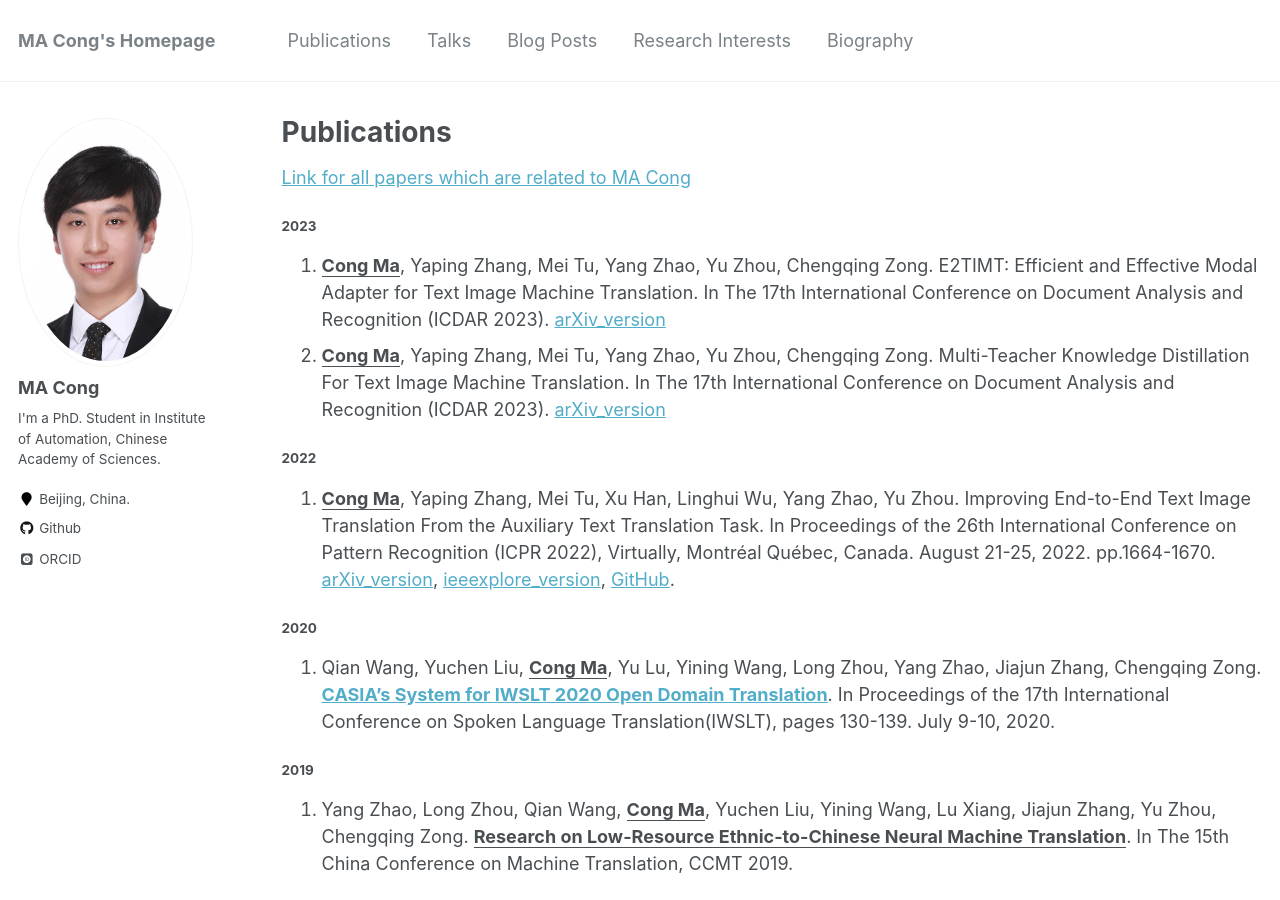
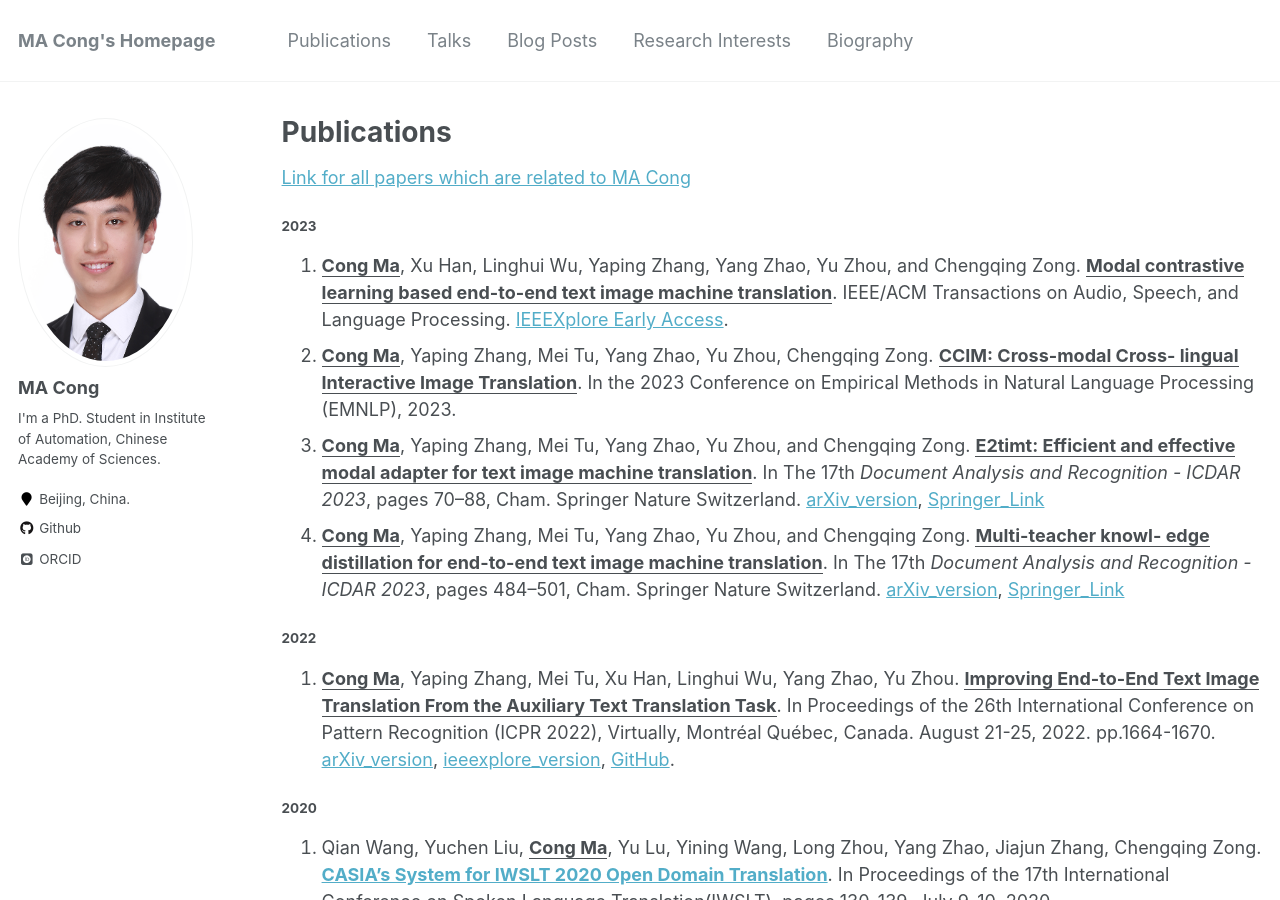
Before and after one commit to EriCongMa/ericongma.github.io, a Jekyll site: the page built from _pages/publications.md, in a window 1280 px wide and 900 px high. Built offline with Jekyll 4.4.1, drawn with Linux system fonts in a browser that asks for light colours; some web fonts are replaced.

Commit message:
macong:2023-10-17_17:13:18

```diff
--- a/_pages/publications.md
+++ b/_pages/publications.md
@@ -21,37 +21,39 @@ author_profile: true
 
 #### 2023
 
-1. **<u>Cong Ma</u>**, Yaping Zhang, Mei Tu, Yang Zhao, Yu Zhou, Chengqing Zong. E2TIMT: Efficient and Effective Modal Adapter for Text Image Machine Translation. In The 17th International Conference on Document Analysis and Recognition (ICDAR 2023). [arXiv_version](https://arxiv.org/abs/2305.05166)
-2. **<u>Cong Ma</u>**, Yaping Zhang, Mei Tu, Yang Zhao, Yu Zhou, Chengqing Zong. Multi-Teacher Knowledge Distillation For Text Image Machine Translation. In The 17th International Conference on Document Analysis and Recognition (ICDAR 2023). [arXiv_version](https://arxiv.org/abs/2305.05226)
+1. **<u>Cong Ma</u>**, Xu Han, Linghui Wu, Yaping Zhang, Yang Zhao, Yu Zhou, and Chengqing Zong. **<u>Modal contrastive learning based end-to-end text image machine translation</u>**. IEEE/ACM Transactions on Audio, Speech, and Language Processing. [IEEEXplore Early Access](https://ieeexplore.ieee.org/document/10284997/).
+2. **<u>Cong Ma</u>**, Yaping Zhang, Mei Tu, Yang Zhao, Yu Zhou, Chengqing Zong. **<u>CCIM: Cross-modal Cross- lingual Interactive Image Translation</u>**. In the 2023 Conference on Empirical Methods in Natural Language Processing (EMNLP), 2023.
+3. **<u>Cong Ma</u>**, Yaping Zhang, Mei Tu, Yang Zhao, Yu Zhou, and Chengqing Zong. **<u>E2timt: Efficient and effective modal adapter for text image machine translation</u>**. In The 17th *Document Analysis and Recognition - ICDAR 2023*, pages 70–88, Cham. Springer Nature Switzerland.  [arXiv_version](https://arxiv.org/abs/2305.05166), [Springer_Link](https://link.springer.com/chapter/10.1007/978-3-031-41731-3_5)
+4. **<u>Cong Ma</u>**, Yaping Zhang, Mei Tu, Yang Zhao, Yu Zhou, and Chengqing Zong. **<u>Multi-teacher knowl- edge distillation for end-to-end text image machine translation</u>**. In The 17th *Document Analysis and Recognition - ICDAR 2023*, pages 484–501, Cham. Springer Nature Switzerland. [arXiv_version](https://arxiv.org/abs/2305.05226), [Springer_Link](https://link.springer.com/chapter/10.1007/978-3-031-41676-7_28)
 
 
 
 #### 2022
 
-1. **<u>Cong Ma</u>**, Yaping Zhang, Mei Tu, Xu Han, Linghui Wu, Yang Zhao, Yu Zhou. Improving End-to-End Text Image Translation From the Auxiliary Text Translation Task. In Proceedings of the 26th International Conference on Pattern Recognition (ICPR 2022), Virtually, Montréal Québec, Canada. August 21-25, 2022. pp.1664-1670. [arXiv_version](http://arxiv.org/abs/2210.03887), [ieeexplore_version](https://ieeexplore.ieee.org/document/9956695/), [GitHub](https://github.com/EriCongMa/E2E_TIT_With_MT).
+5. **<u>Cong Ma</u>**, Yaping Zhang, Mei Tu, Xu Han, Linghui Wu, Yang Zhao, Yu Zhou. **<u>Improving End-to-End Text Image Translation From the Auxiliary Text Translation Task</u>**. In Proceedings of the 26th International Conference on Pattern Recognition (ICPR 2022), Virtually, Montréal Québec, Canada. August 21-25, 2022. pp.1664-1670. [arXiv_version](http://arxiv.org/abs/2210.03887), [ieeexplore_version](https://ieeexplore.ieee.org/document/9956695/), [GitHub](https://github.com/EriCongMa/E2E_TIT_With_MT).
 
 
 
 #### 2020
 
-1. Qian Wang, Yuchen Liu, **<u>Cong Ma</u>**, Yu Lu, Yining Wang, Long Zhou, Yang Zhao, Jiajun Zhang, Chengqing Zong. [**CASIA’s System for IWSLT 2020 Open Domain Translation**](https://www.aclweb.org/anthology/2020.iwslt-1.15/). In Proceedings of the 17th International Conference on Spoken Language Translation(IWSLT), pages 130-139. July 9-10, 2020.
+6. Qian Wang, Yuchen Liu, **<u>Cong Ma</u>**, Yu Lu, Yining Wang, Long Zhou, Yang Zhao, Jiajun Zhang, Chengqing Zong. [**CASIA’s System for IWSLT 2020 Open Domain Translation**](https://www.aclweb.org/anthology/2020.iwslt-1.15/). In Proceedings of the 17th International Conference on Spoken Language Translation(IWSLT), pages 130-139. July 9-10, 2020.
 
 
 
 #### 2019
 
-1. Yang Zhao, Long Zhou, Qian Wang, **<u>Cong Ma</u>**, Yuchen Liu, Yining Wang, Lu Xiang, Jiajun Zhang, Yu Zhou, Chengqing Zong. **<u>Research on Low-Resource Ethnic-to-Chinese Neural Machine Translation</u>**. In The 15th China Conference on Machine Translation, CCMT 2019.
+7. Yang Zhao, Long Zhou, Qian Wang, **<u>Cong Ma</u>**, Yuchen Liu, Yining Wang, Lu Xiang, Jiajun Zhang, Yu Zhou, Chengqing Zong. **<u>Research on Low-Resource Ethnic-to-Chinese Neural Machine Translation</u>**. In The 15th China Conference on Machine Translation, CCMT 2019.
 
-2. ZHAO Yang, ZHOU Long, WANG Qian, **<u>MA Cong</u>**, LIU Yuchen, WANG Yining, XIANG Lu, ZHANG Jiajun, ZHOU Yu, ZONG Chengqing. The Study on Ethnic-to-Chinese Scare-Resource Neural Machine Translation. In the Journal of Jiangxi Normal University (Natural Science), 2019, vol. 43, no. 6, pp. 630-637.
+8. ZHAO Yang, ZHOU Long, WANG Qian, **<u>MA Cong</u>**, LIU Yuchen, WANG Yining, XIANG Lu, ZHANG Jiajun, ZHOU Yu, ZONG Chengqing. The Study on Ethnic-to-Chinese Scare-Resource Neural Machine Translation. In the Journal of Jiangxi Normal University (Natural Science), 2019, vol. 43, no. 6, pp. 630-637.
 
    赵阳, 周龙, 王迁, **<u>马聪</u>**, 刘宇宸, 王亦宁, 向露, 张家俊, 周玉, 宗成庆. [**民汉稀缺资源神经机器翻译技术研究**](http://d.wanfangdata.com.cn/periodical/jxsfdxxb201906012) [J]. 江西师范大学学报(自然科学版), 2019, 043(006):630-637.
 
-3. H. Li, J. Zhu, **<u>C. Ma</u>**, J. Zhang and C. Zong, "[**Read, Watch, Listen, and Summarize: Multi-Modal Summarization for Asynchronous Text, Image, Audio and Video**](https://github.com/EriCongMa/Publications-of-EriC.MA/blob/master/Journal_Papers/2018-TKDE-CongMa.pdf)" in *IEEE Transactions on Knowledge and Data Engineering*, vol. 31, no. 5, pp. 996-1009, 1 May 2019. [This_Paper_in_IEEE_Xplore](https://ieeexplore.ieee.org/document/8387512?arnumber=8387512&source=authoralert).
+9. H. Li, J. Zhu, **<u>C. Ma</u>**, J. Zhang and C. Zong, "[**Read, Watch, Listen, and Summarize: Multi-Modal Summarization for Asynchronous Text, Image, Audio and Video**](https://github.com/EriCongMa/Publications-of-EriC.MA/blob/master/Journal_Papers/2018-TKDE-CongMa.pdf)" in *IEEE Transactions on Knowledge and Data Engineering*, vol. 31, no. 5, pp. 996-1009, 1 May 2019. [This_Paper_in_IEEE_Xplore](https://ieeexplore.ieee.org/document/8387512?arnumber=8387512&source=authoralert).
 
 
 
 #### 2017
 
-1. Haoran Li, Junnan Zhu, **<u>Cong Ma</u>**, Jiajun Zhang and Chengqing Zong. [**Multi-modal Summarization for Asynchronous Collection of Text, Image, Audio and Video**](https://github.com/EriCongMa/Publications-of-EriC.MA/blob/master/Conference_Papers/2017-EMNLP-CongMa.pdf). *In Proceedings of the 2017 Conference on Empirical Methods in Natural Language Processing (EMNLP-17), Copenhagen, Denmark. September 9-11, 2017, pp. 1103--1113.*
+10. Haoran Li, Junnan Zhu, **<u>Cong Ma</u>**, Jiajun Zhang and Chengqing Zong. [**Multi-modal Summarization for Asynchronous Collection of Text, Image, Audio and Video**](https://github.com/EriCongMa/Publications-of-EriC.MA/blob/master/Conference_Papers/2017-EMNLP-CongMa.pdf). *In Proceedings of the 2017 Conference on Empirical Methods in Natural Language Processing (EMNLP-17), Copenhagen, Denmark. September 9-11, 2017, pp. 1103--1113.*
 
 ---
```
Also changed, not shown: 2 other files.
